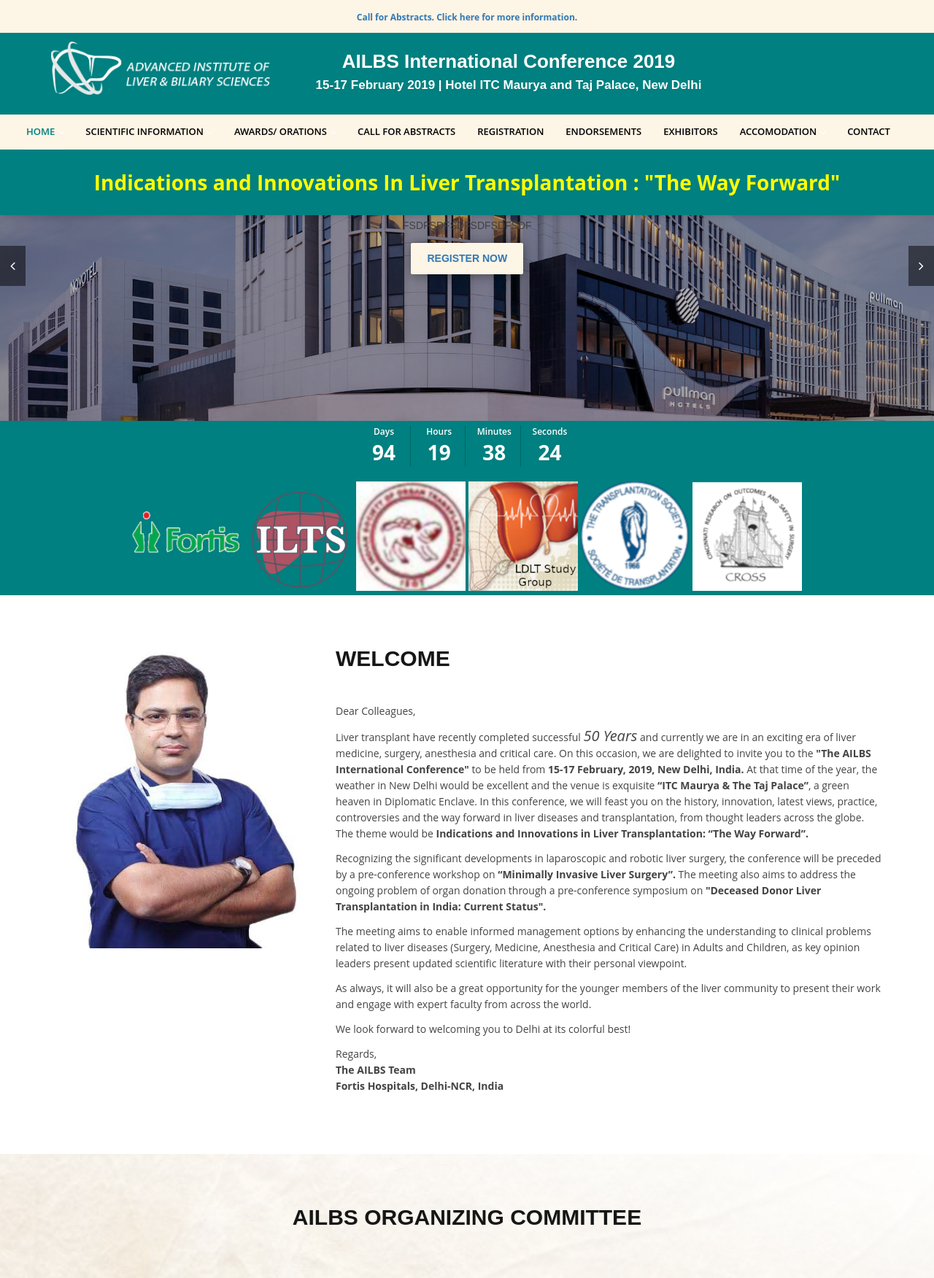
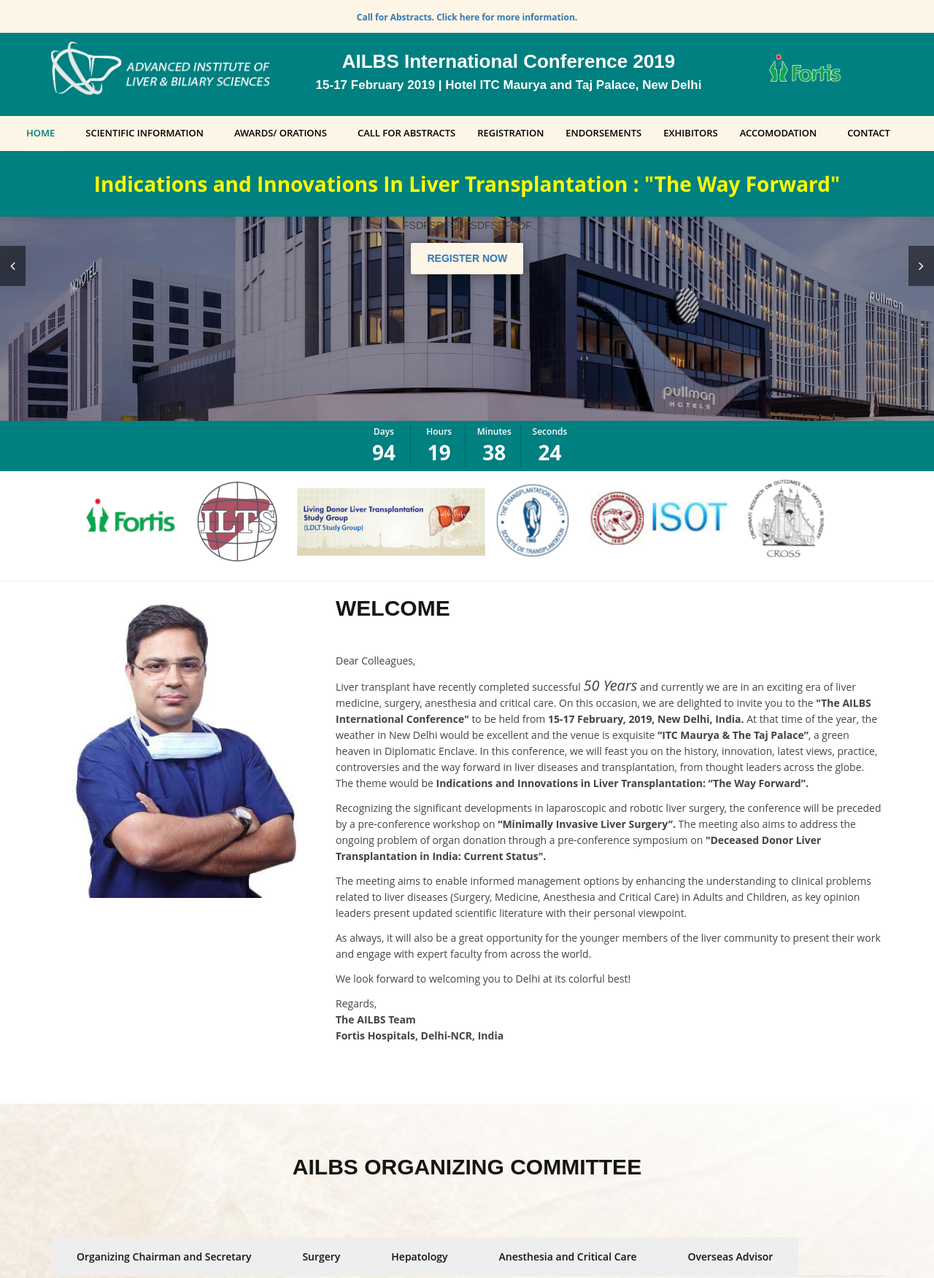
Before and after one commit to dotslash227/ailbs-website, a Django app: page / in a window 1280 px wide; the page is wider, and only the part inside the window is pictured. Shown: the top 1752 px of that part at 73% size. Run offline with Django 3.2, Linux system fonts and the light colour scheme; data comes from the database, SQL or seed files in the repository; data that the repository does not hold is empty; some libraries are stand-ins or nearby versions.

Commit message:
sponsors and fortis on top

```diff
--- a/templates/header.html
+++ b/templates/header.html
@@ -18,6 +18,7 @@
                     </h2>
                     <h3 style="color:white;">15-17 February 2019 | Hotel ITC Maurya and Taj Palace, New Delhi</h3>
                 </div>
+                <img src="{% static "sponsors/fortis.png" %}" style="max-width:100px; margin-lefT:-50px; margin-top:-10px;" />
             </div>
         </div>
         <div class="header_bottom">
--- a/templates/index.html
+++ b/templates/index.html
@@ -21,7 +21,7 @@
     </div>
 
     <!-- Counter -->
-    <div class="banner_counter">
+    <div class="banner_counter" style="padding-bottom:-20px;">
         <div class="countdown">
             <div id="timer">
                 <ul>
@@ -32,40 +32,14 @@
                 </ul>
             </div>
         </div>
-        <div class="sponsors"><br />
-            <div class="row">
-                <div class="col-md-12">
-                    <img src="{% static "sponsors/fortis.png" %}" style="max-width:150px;" />
-                    <img src="{% static "sponsors/ilts.png" %}" style="max-width:150px;" />
-                    <img src="{% static "sponsors/isot.png" %}" style="max-width:150px;" />
-                    <img src="{% static "sponsors/ldlts.png" %}" style="max-width:150px;" />
-                    <img src="{% static "sponsors/tts.png" %}" style="max-width:150px;" />
-                    <img src="{% static "sponsors/cross.png" %}" style="max-width:150px;" />
-                </div>
-
-
-                <!-- <div class="col-md-3" style="margin-right:-0px;">
-                    <img src="{% static "sponsors/fortis.jpg" %}" class="img-responsive" style="max-width:100px;" />
-                </div>
-                <div class="col-md-3" style="margin-right:-0px;">
-                    <img src="{% static "sponsors/ilts.png" %}" class="img-responsive" style="max-width:100px;" />
-                </div>
-                <div class="col-md-3" style="margin-right:-0px;">
-                    <img src="{% static "sponsors/isot.jpg" %}" class="img-responsive" style="max-width:300px;" />
-                </div>
-                <div class="col-md-3" style="margin-right:-0px;">
-                    <img src="{% static "sponsors/ldltsg.jpg" %}" class="img-responsive" style="max-width:300px;" />
-                </div>
-                <div class="col-md-3" style="margin-right:-0px;">
-                    <img src="{% static "sponsors/ttslogo.png" %}" class="img-responsive" style="max-width:300px;" />
-                </div> -->
-            </div>
-        </div>
     </div><!-- //END Counter -->
 </section><!--//END Banner -->
 
 <!-- Welcome Message -->
 <section id="section2" class="content welcome" style="background-color:#fff">
+    <center><div class="row" style="margin-top:-65px;">
+        <img src="{% static "sponsors.png" %}" class="img-responsive" style="max-width: 1200px;" /><hr />
+    </div></center>
         <div class="container">
             <div class="row">
                 <div class="col-md-4">
```
Also changed, not shown: static/sponsors.png (added).
